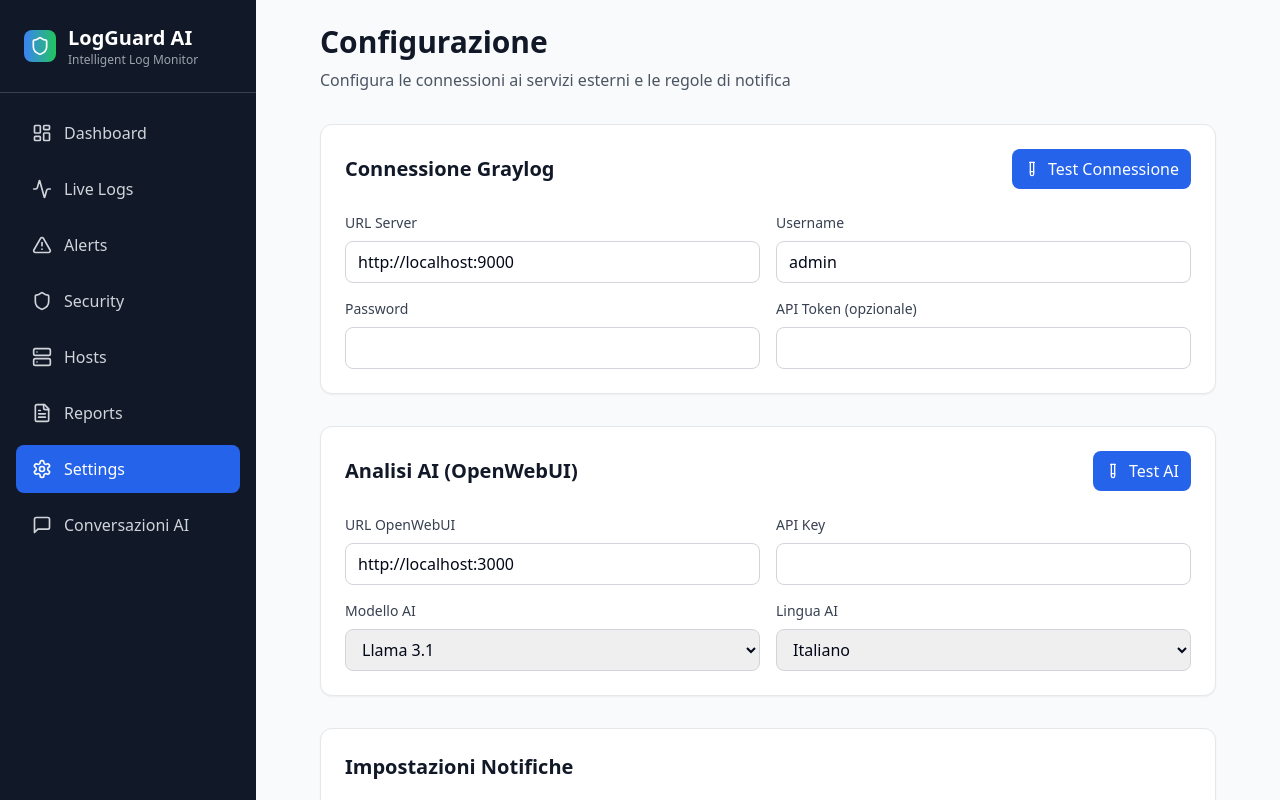
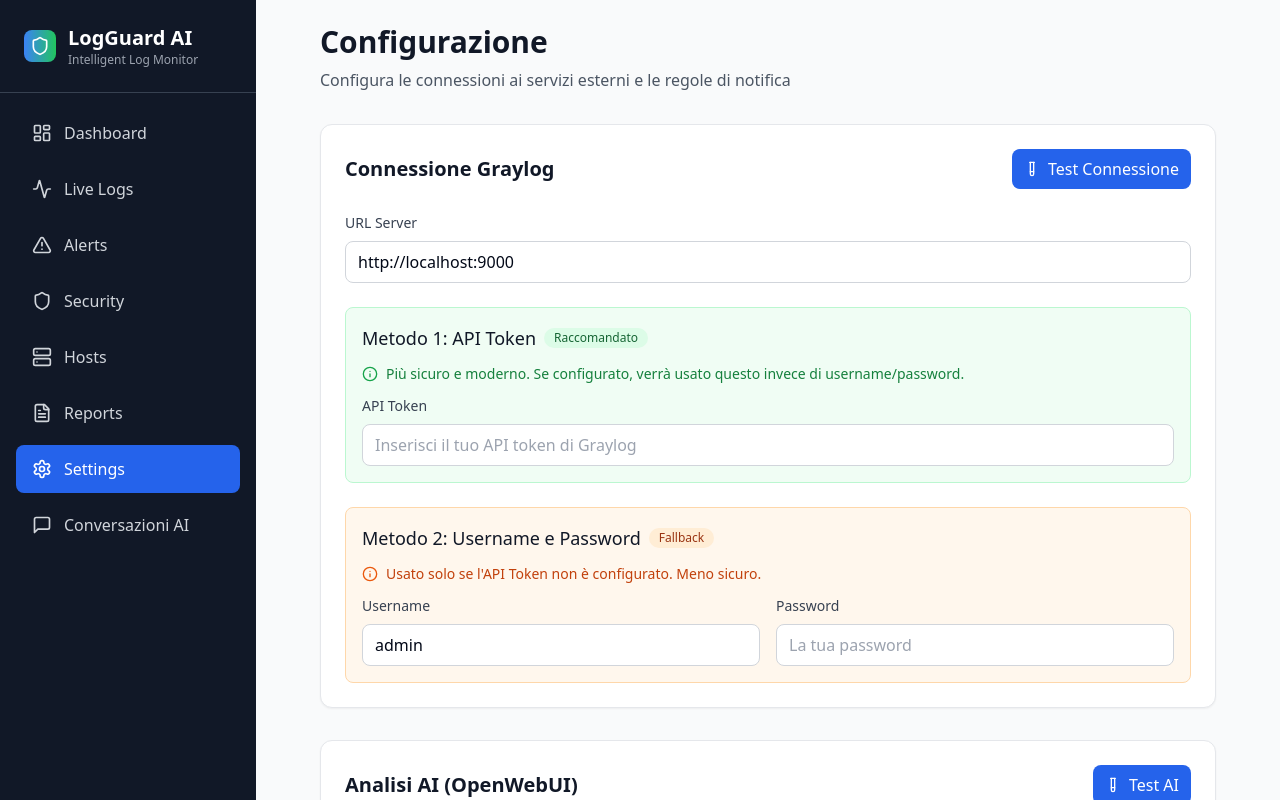
Before and after one commit to umbrianet1/log-whisperer-alert, a React (Vite) app: page /settings in a window 1280 px wide. Shown: the top 800 px of the page. Built offline with nearby package versions, Linux system fonts and the light colour scheme.

Commit message:
Refactor Settings UI
Refactor the Settings component to improve the user experience.

```diff
--- a/src/components/Settings.tsx
+++ b/src/components/Settings.tsx
@@ -1,5 +1,6 @@
+
 import React, { useState, useEffect } from 'react';
-import { Save, TestTube, Check, AlertCircle, Plus, Trash2 } from 'lucide-react';
+import { Save, TestTube, Check, AlertCircle, Plus, Trash2, Info } from 'lucide-react';
 import { ConfigService, AppConfig, NotificationRule } from '../services/configService';
 import { GraylogService } from '../services/graylogService';
 import { AIService } from '../services/aiService';
@@ -160,6 +161,8 @@ const Settings = () => {
     </button>
   );
 
+  const hasApiToken = config.graylog.apiToken.trim() !== '';
+
   return (
     <div className="p-6 bg-gray-50 min-h-screen">
       <div className="max-w-4xl mx-auto">
@@ -176,8 +179,7 @@ const Settings = () => {
               <TestButton service="graylog" label="Connessione" onTest={testGraylogConnection} />
             </div>
 
-            <div className="grid grid-cols-1 md:grid-cols-2 gap-4">
-              <div>
+            <div className="mb-6">
               <label className="block text-sm font-medium text-gray-700 mb-2">URL Server</label>
               <input
                 type="url"
@@ -187,13 +189,66 @@ const Settings = () => {
                 placeholder="http://localhost:9000"
               />
             </div>
+
+            {/* Authentication Methods */}
+            <div className="space-y-6">
+              {/* API Token Method (Recommended) */}
+              <div className="border border-green-200 rounded-lg p-4 bg-green-50">
+                <div className="flex items-center space-x-2 mb-3">
+                  <h3 className="text-lg font-medium text-gray-900">Metodo 1: API Token</h3>
+                  <span className="inline-flex items-center px-2.5 py-0.5 rounded-full text-xs font-medium bg-green-100 text-green-800">
+                    Raccomandato
+                  </span>
+                </div>
+                <div className="flex items-start space-x-2 mb-3">
+                  <Info className="w-4 h-4 text-green-600 mt-0.5 flex-shrink-0" />
+                  <p className="text-sm text-green-700">
+                    Più sicuro e moderno. Se configurato, verrà usato questo invece di username/password.
+                  </p>
+                </div>
+                <div>
+                  <label className="block text-sm font-medium text-gray-700 mb-2">API Token</label>
+                  <input
+                    type="password"
+                    value={config.graylog.apiToken}
+                    onChange={(e) => handleInputChange('graylog', 'apiToken', e.target.value)}
+                    className="w-full px-3 py-2 border border-gray-300 rounded-lg focus:ring-2 focus:ring-blue-500 focus:border-transparent"
+                    placeholder="Inserisci il tuo API token di Graylog"
+                  />
+                </div>
+              </div>
+
+              {/* Username/Password Method (Fallback) */}
+              <div className={`border rounded-lg p-4 ${hasApiToken ? 'border-gray-200 bg-gray-50' : 'border-orange-200 bg-orange-50'}`}>
+                <div className="flex items-center space-x-2 mb-3">
+                  <h3 className="text-lg font-medium text-gray-900">Metodo 2: Username e Password</h3>
+                  <span className={`inline-flex items-center px-2.5 py-0.5 rounded-full text-xs font-medium ${
+                    hasApiToken ? 'bg-gray-100 text-gray-600' : 'bg-orange-100 text-orange-800'
+                  }`}>
+                    {hasApiToken ? 'Non utilizzato' : 'Fallback'}
+                  </span>
+                </div>
+                <div className="flex items-start space-x-2 mb-3">
+                  <Info className={`w-4 h-4 mt-0.5 flex-shrink-0 ${hasApiToken ? 'text-gray-500' : 'text-orange-600'}`} />
+                  <p className={`text-sm ${hasApiToken ? 'text-gray-600' : 'text-orange-700'}`}>
+                    {hasApiToken
+                      ? 'Disabilitato perché è configurato l\'API Token sopra.'
+                      : 'Usato solo se l\'API Token non è configurato. Meno sicuro.'
+                    }
+                  </p>
+                </div>
+                <div className="grid grid-cols-1 md:grid-cols-2 gap-4">
                   <div>
                     <label className="block text-sm font-medium text-gray-700 mb-2">Username</label>
                     <input
                       type="text"
                       value={config.graylog.username}
                       onChange={(e) => handleInputChange('graylog', 'username', e.target.value)}
-                  className="w-full px-3 py-2 border border-gray-300 rounded-lg focus:ring-2 focus:ring-blue-500 focus:border-transparent"
+                      disabled={hasApiToken}
+                      className={`w-full px-3 py-2 border border-gray-300 rounded-lg focus:ring-2 focus:ring-blue-500 focus:border-transparent ${
+                        hasApiToken ? 'bg-gray-100 text-gray-500' : ''
+                      }`}
+                      placeholder="admin"
                     />
                   </div>
                   <div>
@@ -202,17 +257,14 @@ const Settings = () => {
                       type="password"
                       value={config.graylog.password}
                       onChange={(e) => handleInputChange('graylog', 'password', e.target.value)}
-                  className="w-full px-3 py-2 border border-gray-300 rounded-lg focus:ring-2 focus:ring-blue-500 focus:border-transparent"
+                      disabled={hasApiToken}
+                      className={`w-full px-3 py-2 border border-gray-300 rounded-lg focus:ring-2 focus:ring-blue-500 focus:border-transparent ${
+                        hasApiToken ? 'bg-gray-100 text-gray-500' : ''
+                      }`}
+                      placeholder="La tua password"
                     />
                   </div>
-              <div>
-                <label className="block text-sm font-medium text-gray-700 mb-2">API Token (opzionale)</label>
-                <input
-                  type="password"
-                  value={config.graylog.apiToken}
-                  onChange={(e) => handleInputChange('graylog', 'apiToken', e.target.value)}
-                  className="w-full px-3 py-2 border border-gray-300 rounded-lg focus:ring-2 focus:ring-blue-500 focus:border-transparent"
-                />
+                </div>
               </div>
             </div>
           </div>
```
Lines whose indentation alone changed are shown as unchanged.
